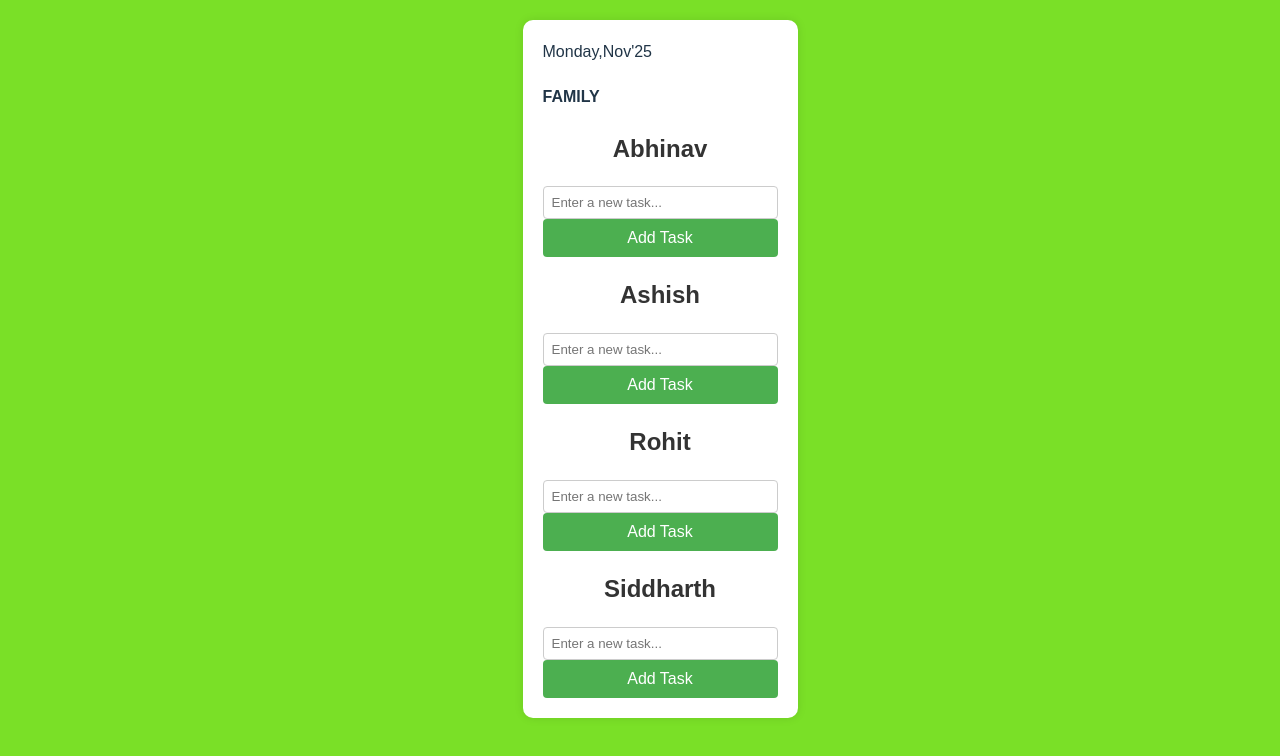
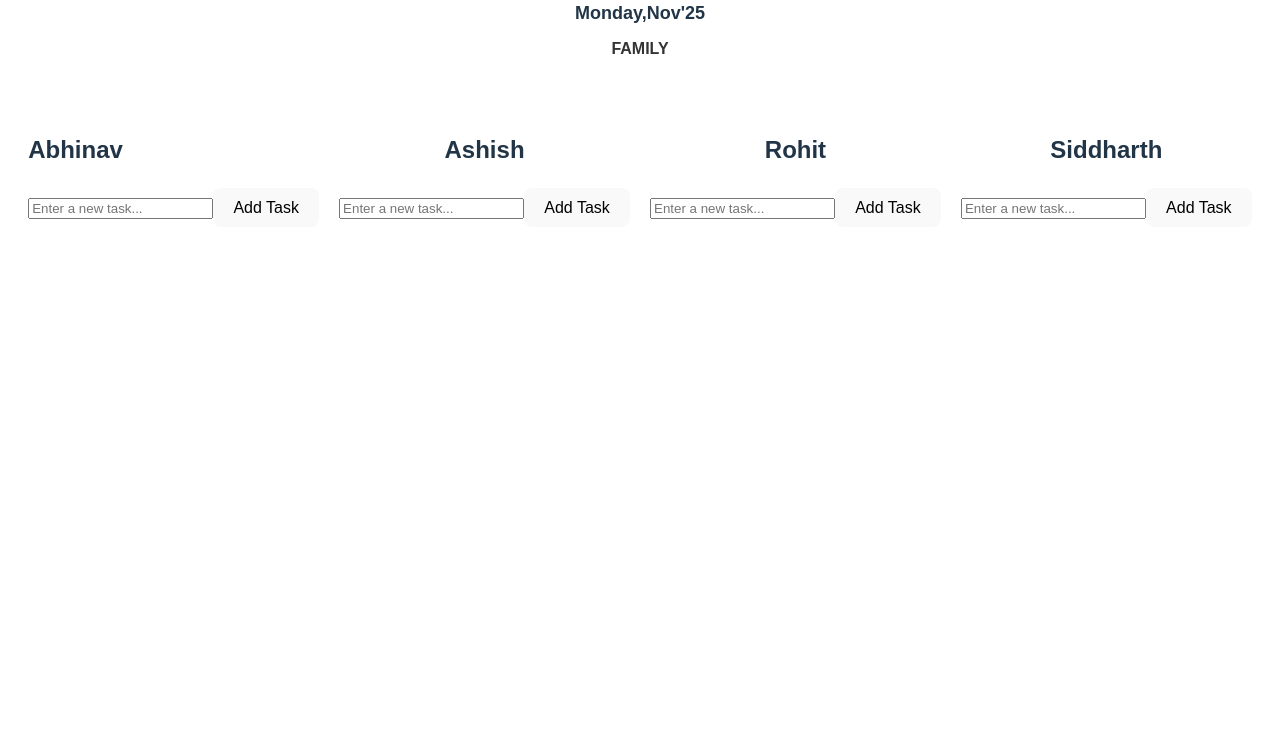
Before and after one commit to abhinav22-X/tikki, a React app in the folder tikki/: page / in a window 1280 px wide. Shown: the top 756 px of the page. Built offline with nearby package versions, Linux system fonts and the light colour scheme; the HTML template or start-up script is replaced by a standard one.

Commit message:
horizontal bar

```diff
--- a/tikki/src/Tick/Tikk.jsx
+++ b/tikki/src/Tick/Tikk.jsx
@@ -44,7 +44,6 @@ function Tikk() {
 	return (
 		<>
 			<Provider store={store}>
-				<div className="container">
 				<div className="date-container">
 					<div
 						className="date-text"
@@ -54,17 +53,19 @@ function Tikk() {
 					</div>
 					<h4>FAMILY</h4>
 				</div>
+
+				<div className="task-list-container">
 					<div className="task-list">
 						<TaskComponent />
 					</div>
-					<div className="task-list">
 					{friends.map((friend, index) => (
-							<FriendsTaskComponent
+						<div
+							className="task-list"
 							key={index}
-								friend={friend}
-							/>
+						>
+							<FriendsTaskComponent friend={friend} />
+						</div>
 					))}
-					</div>
 				</div>
 			</Provider>
 		</>
--- a/tikki/src/Tick/Tikks.css
+++ b/tikki/src/Tick/Tikks.css
@@ -6,12 +6,12 @@ body {
 	align-items: flex-start;
 	min-height: 100vh;
 	font-family: Arial, sans-serif;
-	background-color: rgb(122, 224, 39); /* Soft gray background */
+	background-color: white; /* Soft gray background */
 }
 
 .container {
 	width: 100%;
-	max-width: 600px;
+	max-width: 1200px;
 	padding: 20px;
 	background-color: #fff; /* White background */
 	box-shadow: 0 0 10px rgba(0, 0, 0, 0.1);
@@ -19,55 +19,42 @@ body {
 	border-radius: 10px; /* Rounded corners */
 }
 
-h1 {
+.date-container {
+	display: flex;
+	justify-content: center;
+	align-items: center;
+	flex-direction: column;
+}
+
+.date-text {
+	font-size: 18px;
+	font-weight: bold;
+	cursor: pointer;
+}
+
+h4 {
 	text-align: center;
 	color: #333; /* Dark gray heading */
+	margin-top: 10px;
 }
 
-h2 {
-	text-align: center;
-	color: #333; /* Dark gray heading */
+.task-list-container {
+	display: flex;
+	flex-wrap: wrap;
+	justify-content: center;
+	margin-top: 20px;
 }
 
-.input-group {
-	margin-bottom: 15px;
+.task-list {
+	margin: 10px;
+	width: calc(25% - 20px);
 }
 
-label {
-	display: block;
-	margin-bottom: 5px;
-	font-weight: bold;
-	color: #666; /* Medium gray label */
-}
-
-input[type="text"] {
-	width: 100%;
-	padding: 8px;
-	border: 1px solid #ccc; /* Light gray border */
+.task-card {
+	background-color: #f9f9f9; /* Light gray background */
+	border: 1px solid #ddd; /* Light gray border */
+	padding: 10px;
 	border-radius: 4px;
-	box-sizing: border-box;
-}
-
-button {
-	display: block;
-	width: 100%;
-	padding: 10px;
-	background-color: #4caf50; /* Green button */
-	color: #fff; /* White button text */
-	border: none;
-	border-radius: 4px;
-	cursor: pointer;
-	font-size: 16px;
-}
-
-button:hover {
-	background-color: #3e8e41; /* Darker green hover */
-}
-
-#taskList {
-	list-style-type: none;
-	padding: 0;
-	background-color: #666;
 }
 
 .task-item {
@@ -93,10 +80,8 @@ button:hover {
 	.container {
 		padding: 10px;
 	}
-	input[type="text"] {
-		padding: 5px;
-	}
-	button {
-		padding: 5px;
+	.task-list {
+		width: 100%;
+		margin: 10px 0;
 	}
 }
```
Lines whose indentation alone changed are shown as unchanged.
